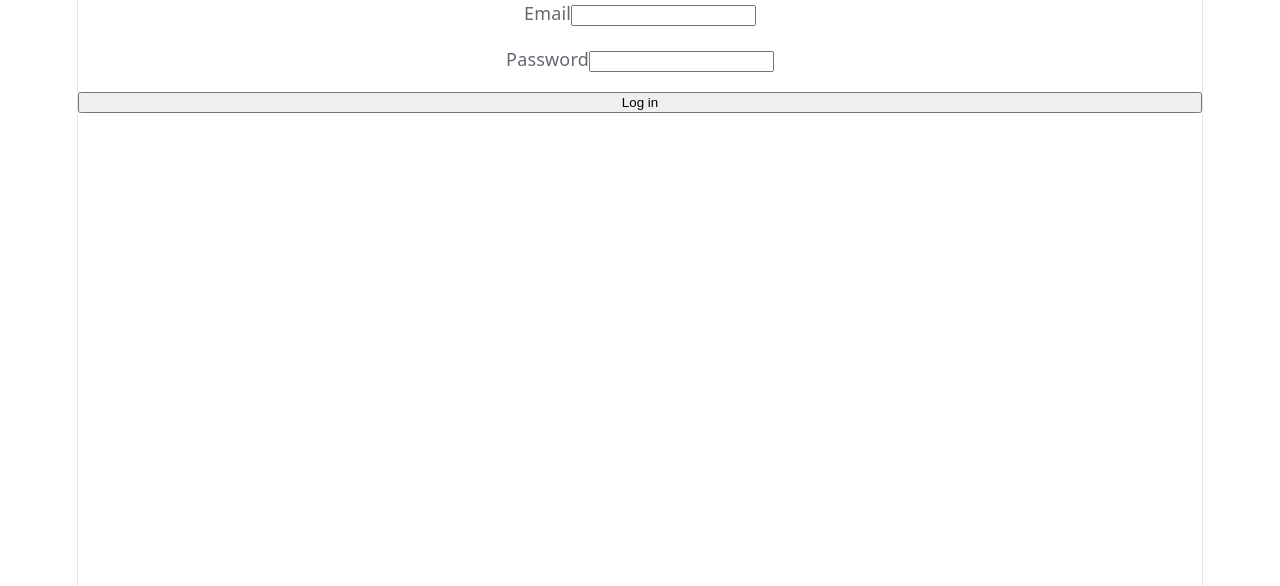
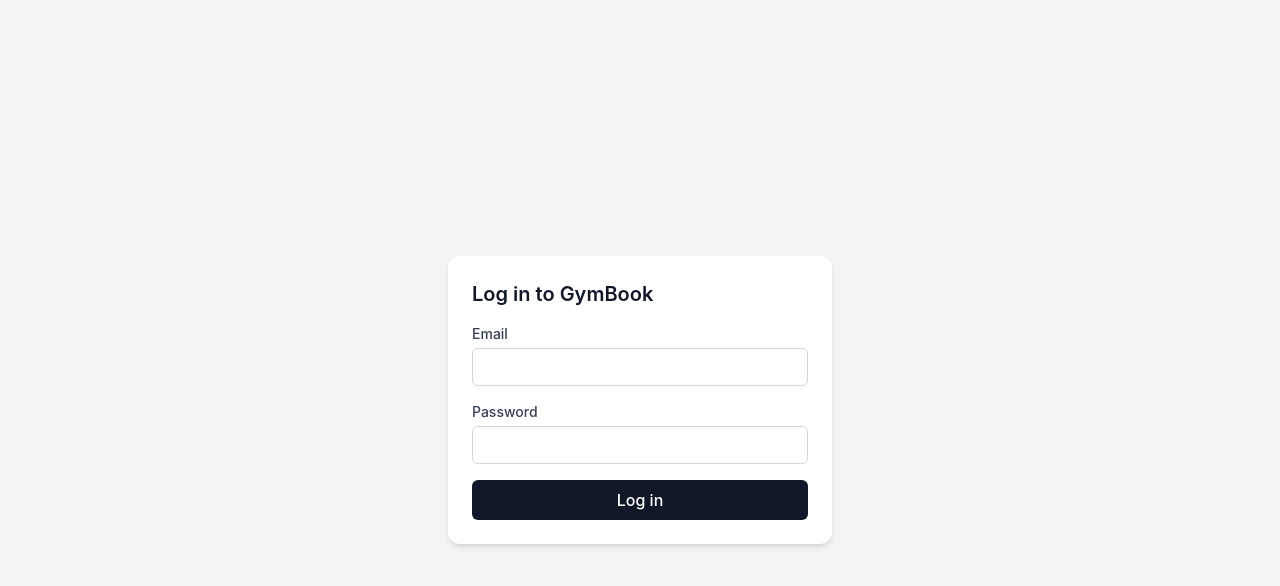
Before and after one commit to Pavlo-Khashchevskyi/gymbook, a React (Vite) app in the folder client/: page / in a window 1280 px wide. Shown: the top 586 px of the page. Built offline with nearby package versions, Linux system fonts and the light colour scheme.

Commit message:
feat(client): style login form with Tailwind

```diff
--- a/client/package.json
+++ b/client/package.json
@@ -11,8 +11,10 @@
     "format": "prettier --write src"
   },
   "dependencies": {
+    "@tailwindcss/vite": "^4.3.5",
     "react": "^19.3.1",
-    "react-dom": "^19.3.1"
+    "react-dom": "^19.3.1",
+    "tailwindcss": "^4.3.5"
   },
   "devDependencies": {
     "@eslint/js": "^10.0.1",
--- a/client/src/components/LoginForm.tsx
+++ b/client/src/components/LoginForm.tsx
@@ -33,6 +33,10 @@ async function loginAction(
   }
 }
 
+const labelClass = 'flex flex-col gap-1 text-sm font-medium text-gray-700';
+const inputClass =
+  'rounded-md border border-gray-300 px-3 py-2 focus:outline-none focus:ring-2 focus:ring-gray-900';
+
 export function LoginForm() {
   const [state, formAction, isPending] = useActionState(
     loginAction,
@@ -41,18 +45,24 @@ export function LoginForm() {
 
   if (state.user) {
     return (
+      <div className="min-h-screen flex items-center justify-center bg-gray-100">
         <span>
           Hi, {state.user.email} ({state.user.role})
         </span>
+      </div>
     );
   }
 
   return (
+    <div className="min-h-screen flex items-center justify-center bg-gray-100">
       <form
         action={formAction}
-      style={{ display: 'flex', flexDirection: 'column', gap: '20px' }}
+        className="w-full max-w-sm bg-white rounded-xl shadow-md p-6 flex flex-col gap-4"
       >
-      <label>
+        <h1 className="text-xl font-semibold text-gray-900">
+          Log in to GymBook
+        </h1>
+        <label className={labelClass}>
           Email
           <input
             type="email"
@@ -60,28 +70,35 @@ export function LoginForm() {
             required
             defaultValue={state.email}
             autoComplete="email"
+            className={inputClass}
           />
         </label>
 
-      <label>
+        <label className={labelClass}>
           Password
           <input
             type="password"
             name="password"
             required
             autoComplete="current-password"
+            className={inputClass}
           />
         </label>
 
-      <button type="submit" disabled={isPending}>
+        <button
+          type="submit"
+          disabled={isPending}
+          className="w-full rounded-md bg-gray-900 py-2 text-white font-medium hover:bg-gray-700 disabled:opacity-50 disabled:cursor-not-allowed"
+        >
           {isPending ? 'Logging in...' : 'Log in'}
         </button>
 
         {state.error && (
-        <p role="alert" style={{ color: 'red' }}>
+          <p role="alert" className="text-sm text-red-600">
             {state.error}
           </p>
         )}
       </form>
+    </div>
   );
 }
--- a/client/src/index.css
+++ b/client/src/index.css
@@ -1,111 +1 @@
-:root {
-  --text: #6b6375;
-  --text-h: #08060d;
-  --bg: #fff;
-  --border: #e5e4e7;
-  --code-bg: #f4f3ec;
-  --accent: #aa3bff;
-  --accent-bg: rgba(170, 59, 255, 0.1);
-  --accent-border: rgba(170, 59, 255, 0.5);
-  --social-bg: rgba(244, 243, 236, 0.5);
-  --shadow:
-    rgba(0, 0, 0, 0.1) 0 10px 15px -3px, rgba(0, 0, 0, 0.05) 0 4px 6px -2px;
-
-  --sans: system-ui, 'Segoe UI', Roboto, sans-serif;
-  --heading: system-ui, 'Segoe UI', Roboto, sans-serif;
-  --mono: ui-monospace, Consolas, monospace;
-
-  font: 18px/145% var(--sans);
-  letter-spacing: 0.18px;
-  color-scheme: light dark;
-  color: var(--text);
-  background: var(--bg);
-  font-synthesis: none;
-  text-rendering: optimizeLegibility;
-  -webkit-font-smoothing: antialiased;
-  -moz-osx-font-smoothing: grayscale;
-
-  @media (max-width: 1024px) {
-    font-size: 16px;
-  }
-}
-
-@media (prefers-color-scheme: dark) {
-  :root {
-    --text: #9ca3af;
-    --text-h: #f3f4f6;
-    --bg: #16171d;
-    --border: #2e303a;
-    --code-bg: #1f2028;
-    --accent: #c084fc;
-    --accent-bg: rgba(192, 132, 252, 0.15);
-    --accent-border: rgba(192, 132, 252, 0.5);
-    --social-bg: rgba(47, 48, 58, 0.5);
-    --shadow:
-      rgba(0, 0, 0, 0.4) 0 10px 15px -3px, rgba(0, 0, 0, 0.25) 0 4px 6px -2px;
-  }
-
-  #social .button-icon {
-    filter: invert(1) brightness(2);
-  }
-}
-
-#root {
-  width: 1126px;
-  max-width: 100%;
-  margin: 0 auto;
-  text-align: center;
-  border-inline: 1px solid var(--border);
-  min-height: 100svh;
-  display: flex;
-  flex-direction: column;
-  box-sizing: border-box;
-}
-
-body {
-  margin: 0;
-}
-
-h1,
-h2 {
-  font-family: var(--heading);
-  font-weight: 500;
-  color: var(--text-h);
-}
-
-h1 {
-  font-size: 56px;
-  letter-spacing: -1.68px;
-  margin: 32px 0;
-  @media (max-width: 1024px) {
-    font-size: 36px;
-    margin: 20px 0;
-  }
-}
-h2 {
-  font-size: 24px;
-  line-height: 118%;
-  letter-spacing: -0.24px;
-  margin: 0 0 8px;
-  @media (max-width: 1024px) {
-    font-size: 20px;
-  }
-}
-p {
-  margin: 0;
-}
-
-code,
-.counter {
-  font-family: var(--mono);
-  display: inline-flex;
-  border-radius: 4px;
-  color: var(--text-h);
-}
-
-code {
-  font-size: 15px;
-  line-height: 135%;
-  padding: 4px 8px;
-  background: var(--code-bg);
-}
+@import 'tailwindcss';
--- a/client/vite.config.ts
+++ b/client/vite.config.ts
@@ -1,8 +1,9 @@
 import react from '@vitejs/plugin-react'
 import { defineConfig } from 'vite'
+import tailwindcss from '@tailwindcss/vite'
 
 // https://vite.dev/config/
 export default defineConfig({
-  plugins: [react()],
+  plugins: [react(), tailwindcss()],
   server: { proxy: { '/api': 'http://localhost:3000' } },
 })
```
Also changed, not shown: 1 other file (tests, documents, lock files or other folders). Lines whose indentation alone changed are shown as unchanged.
